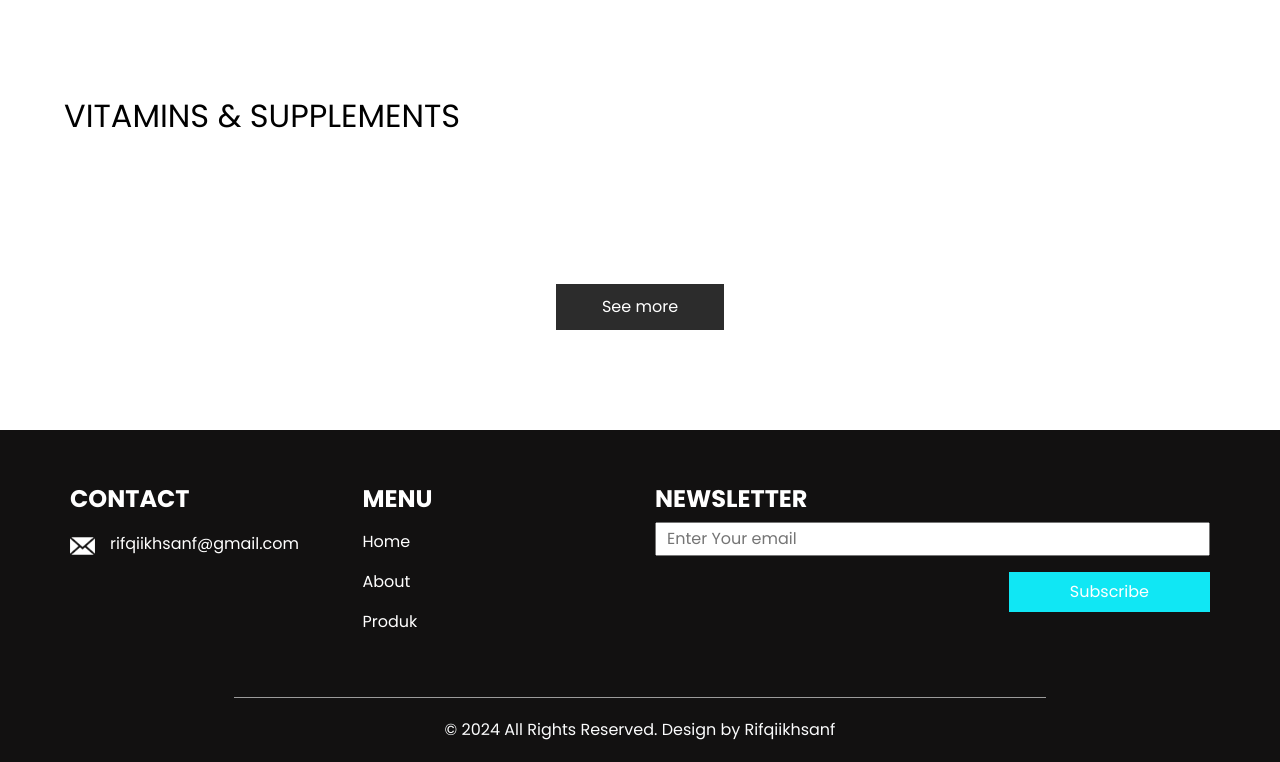
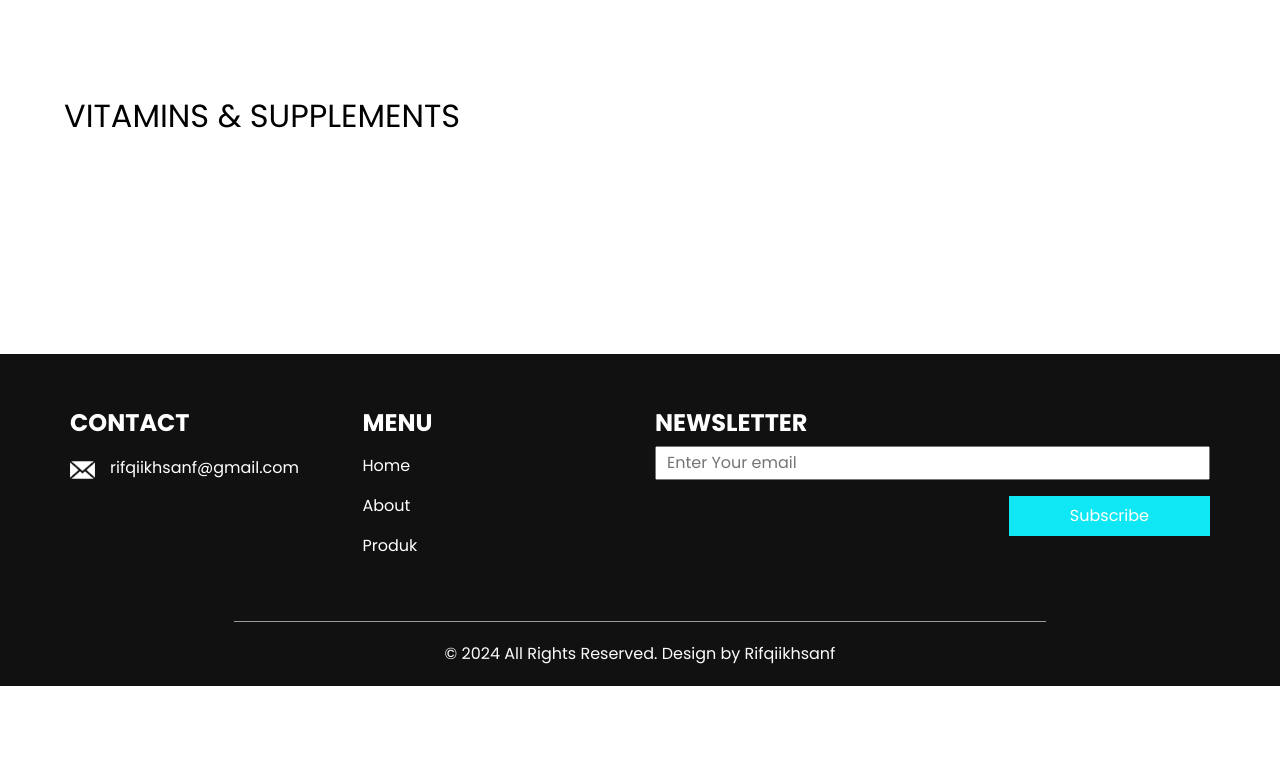
Before and after one commit to rifqiikhsanf/rifqiikhsanf.github.io, a plain HTML site: page produk.html in a window 1280 px wide. Shown: the part 667-1429 px from the top of the page. After the commit the page ends 1353 px from the top, so only its background shows below. Drawn offline with nearby package versions, Linux system fonts and the light colour scheme; a script that the page names is missing.

Commit message:
Update produk.html

```diff
--- a/produk.html
+++ b/produk.html
@@ -293,11 +293,6 @@
         </div>
       </div>
     </div>
-    <div class="d-flex justify-content-center">
-      <a href="">
-        See more
-      </a>
-    </div>
   </section>
 
   <!-- end health section -->
```
